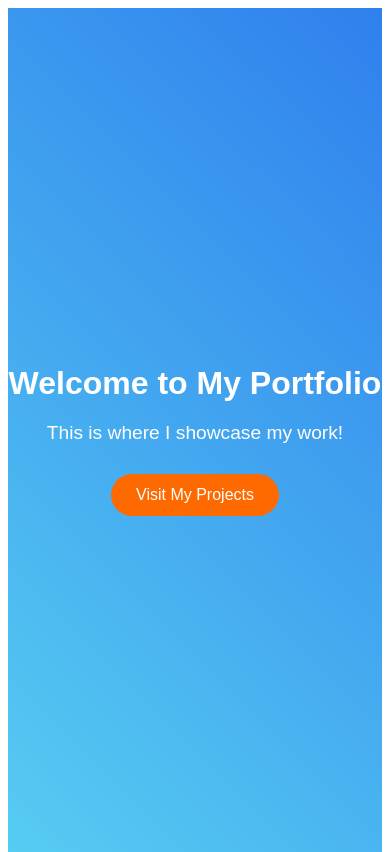
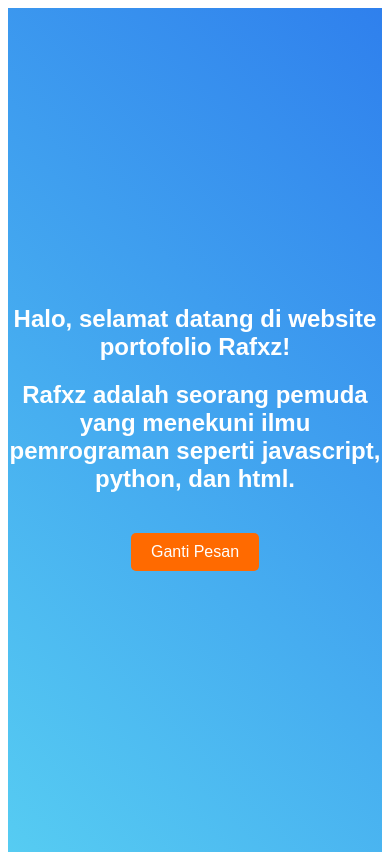
Before and after one commit to ranzgz/Myweb, a plain HTML site: page index.html in a window 390 px wide. Drawn offline with Linux system fonts and the light colour scheme.

Commit message:
Add files via upload

```diff
--- a/index.html
+++ b/index.html
@@ -3,16 +3,18 @@
 <head>
     <meta charset="UTF-8">
     <meta name="viewport" content="width=device-width, initial-scale=1.0">
-    <title>Portfolio</title>
+    <title>Portfolio Rafxz</title>
     <link rel="stylesheet" href="styles.css">
 </head>
 <body>
     <div class="background">
         <div class="content">
-            <h1>Welcome to My Portfolio</h1>
-            <p>This is where I showcase my work!</p>
-            <a href="https://ranzgz.github.io/RafxzShop" class="animated-button">Visit My Projects</a>
+            <h1 class="message message-1">Halo, selamat datang di website portofolio Rafxz!</h1>
+            <h2 class="message message-2">Rafxz adalah seorang pemuda yang menekuni ilmu pemrograman seperti javascript, python, dan html.</h2>
+            <button id="changeMessageBtn">Ganti Pesan</button>
         </div>
     </div>
+
+    <script src="script.js"></script>
 </body>
 </html>
--- /dev/null
+++ b/script.js
@@ -0,0 +1,47 @@
+const changeMessageBtn = document.getElementById("changeMessageBtn");
+const messages = [
+    "Selamat datang di dunia pemrograman!",
+    "Teknologi terus berkembang, mari kita eksplorasi!",
+    "Belajar tidak pernah berhenti, ayo coba hal baru!",
+    "Koding adalah seni yang penuh kreativitas."
+];
+
+// Fungsi untuk mengubah latar belakang secara acak
+function changeBackground() {
+    const colors = [
+        "linear-gradient(45deg, #ff6a00, #ee0979)",
+        "linear-gradient(45deg, #56ccf2, #2f80ed)",
+        "linear-gradient(45deg, #8e44ad, #f39c12)",
+        "linear-gradient(45deg, #2ecc71, #e74c3c)"
+    ];
+    const randomColor = colors[Math.floor(Math.random() * colors.length)];
+    document.querySelector('.background').style.background = randomColor;
+}
+
+// Fungsi untuk mengganti pesan pada halaman
+function changeMessage() {
+    const randomIndex = Math.floor(Math.random() * messages.length);
+    const newMessage = messages[randomIndex];
+    const messageElement = document.querySelector('.message-2');
+    messageElement.textContent = newMessage;
+}
+
+// Menambahkan event listener ke tombol untuk mengganti latar belakang dan pesan
+changeMessageBtn.addEventListener('click', () => {
+    changeBackground();  // Mengubah background
+    changeMessage();  // Mengubah pesan
+});
+
+// Efek scroll: Mengubah opasitas teks saat scroll
+window.addEventListener('scroll', () => {
+    const messages = document.querySelectorAll('.message');
+    messages.forEach(message => {
+        const scrollPosition = window.scrollY + window.innerHeight;
+        const messagePosition = message.offsetTop;
+
+        if (scrollPosition > messagePosition + 100) {
+            message.style.opacity = 1;
+            message.style.transform = "translateY(0)";
+        }
+    });
+});
--- a/styles.css
+++ b/styles.css
@@ -20,63 +20,62 @@ body, html {
     justify-content: center;
     align-items: center;
     text-align: center;
+    transition: background 0.5s ease-in-out;
 }
 
+/* Background color animation */
 @keyframes backgroundAnimation {
     0% { background: linear-gradient(45deg, #ff6a00, #ee0979); }
     50% { background: linear-gradient(45deg, #56ccf2, #2f80ed); }
     100% { background: linear-gradient(45deg, #ff6a00, #ee0979); }
 }
 
-/* Content area styling */
-.content h1 {
-    font-size: 3rem;
+/* Styling for the messages */
+.message {
     color: white;
-    margin-bottom: 20px;
+    font-size: 2rem;
+    opacity: 0;
+    transform: translateY(20px);
+    animation: fadeIn 2s forwards;
 }
 
-.content p {
-    font-size: 1.5rem;
-    color: white;
-    margin-bottom: 30px;
+/* Animation for fade in and move up */
+@keyframes fadeIn {
+    to {
+        opacity: 1;
+        transform: translateY(0);
+    }
 }
 
-/* Animated button */
-.animated-button {
-    display: inline-block;
+/* Animation delay for each message */
+.message-1 {
+    animation-delay: 1s;
+}
+
+.message-2 {
+    animation-delay: 5s; /* Delay after the first message */
+}
+
+/* Button Styling */
+button {
+    margin-top: 20px;
+    padding: 10px 20px;
+    font-size: 1rem;
     background-color: #ff6a00;
     color: white;
-    padding: 15px 30px;
-    font-size: 1.2rem;
-    text-decoration: none;
-    border-radius: 30px;
-    transform: translateX(-100%);
-    animation: slideIn 1s forwards;
+    border: none;
+    border-radius: 5px;
+    cursor: pointer;
     transition: background-color 0.3s ease;
 }
 
-.animated-button:hover {
+button:hover {
     background-color: #ee0979;
-}
-
-@keyframes slideIn {
-    to {
-        transform: translateX(0);
-    }
 }
 
 /* Responsive design */
 @media screen and (max-width: 768px) {
-    .content h1 {
-        font-size: 2rem;
-    }
-
-    .content p {
-        font-size: 1.2rem;
-    }
-
-    .animated-button {
-        font-size: 1rem;
-        padding: 12px 25px;
+    .message {
+        font-size: 1.5rem;
     }
 }
```
